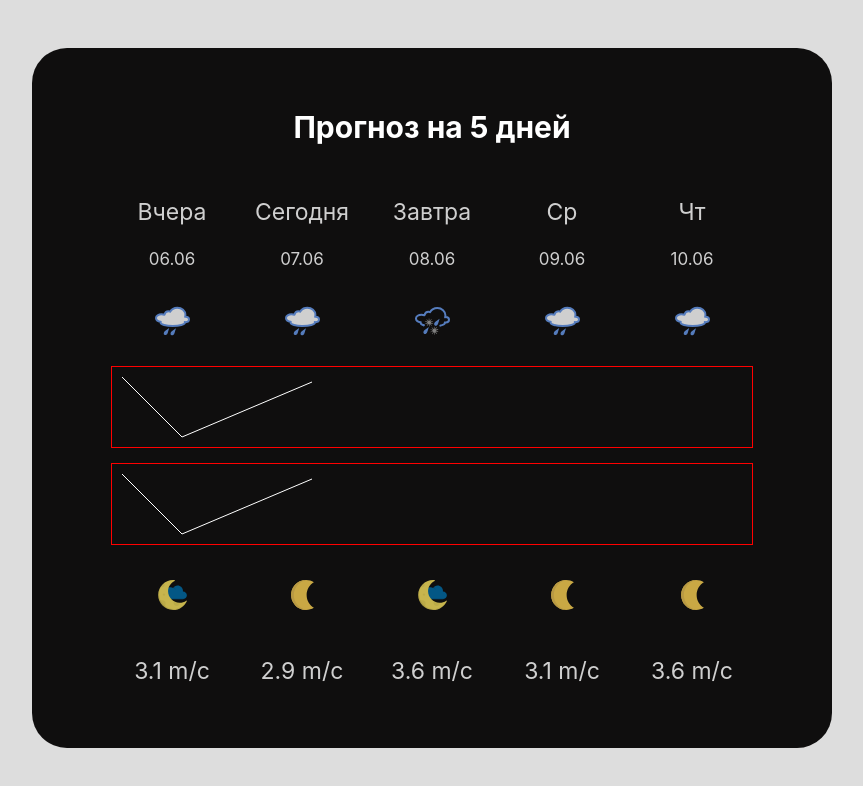
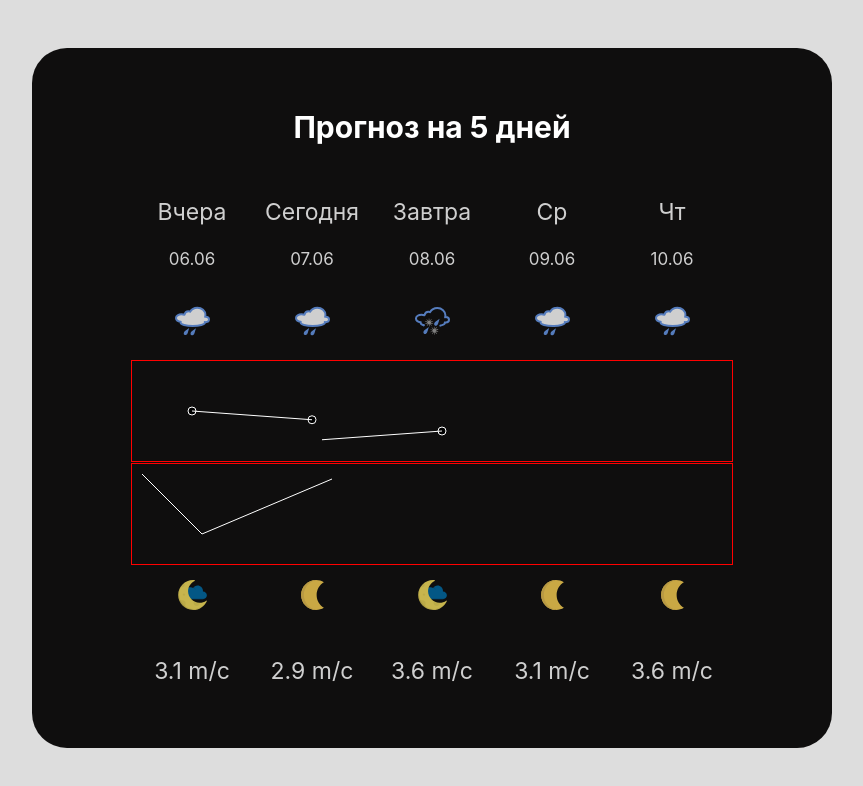
Before and after one commit to sabrina34352/weather-app, a React (Create React App) app: page / in a window 1280 px wide. Shown: the top 786 px of the page, without its empty margins (208-1071 px from the left). Built offline with nearby package versions, Linux system fonts and the light colour scheme.

Commit message:
graph fixes

```diff
--- a/src/components/Forecast.js
+++ b/src/components/Forecast.js
@@ -3,9 +3,9 @@ import cloudwithrain from "../assets/cloudwithrain.svg";
 import cloudwithrainandstorm from "../assets/cloudwithstorm.svg";
 import moon from "../assets/moonReal.svg";
 import moonandcloud from "../assets/moonAndClouds.svg";
-import React from "react";
 import ForecastGraph from "../components/ForecastGraph";
 import ForecastGraphNight from "../components/ForecastGraphNight";
+import React, { useRef, useEffect, useState } from "react";
 
 const days = [
   {
@@ -46,13 +46,33 @@ const days = [
 ];
 
 function Forecast() {
+  const divRef = useRef(null);
+  const childRef = useRef(null);
+  const [dataExists, setDataExists] = useState({});
+
+  useEffect(() => {
+    let widthMiddle = divRef.current.offsetWidth;
+    let WidthOfChild = childRef.current.offsetWidth;
+    console.log("Width of child: ", WidthOfChild);
+    //width of the parent container divided by the number of elements and divided by 2 to find the middle
+    // width of child container to be able to draw a line to ny exact pixels
+    setDataExists({
+      startingPoint: widthMiddle / 10,
+      widthOfContainers: WidthOfChild,
+    });
+  }, []);
   return (
     <>
-      <div className={forecastCSS.mainContainer}>
-        <ForecastGraph />
-        <ForecastGraphNight />
+      <div className={forecastCSS.mainContainer} ref={divRef}>
+        {Object.keys(dataExists).length !== 0 && (
+          <>
+            <ForecastGraph props={dataExists} />
+            <ForecastGraphNight />
+          </>
+        )}
+
         {days.map((bud) => (
-          <div className={forecastCSS.eachDay} key={bud.day}>
+          <div className={forecastCSS.eachDay} ref={childRef} key={bud.day}>
             <p className={forecastCSS.bigFont}>{bud.day}</p>
             <p className={forecastCSS.smallFont}>{bud.date}</p>
             <img
@@ -70,7 +90,6 @@ function Forecast() {
             <p className={forecastCSS.bigFont}>{bud.wind}</p>
           </div>
         ))}
-
       </div>
     </>
   );
--- a/src/components/ForecastGraph.js
+++ b/src/components/ForecastGraph.js
@@ -1,16 +1,60 @@
 import React from "react";
 import forecastCSS from "../styles/forecast.module.css";
 
+const temperatureDay = [23, 23, 24, 24, 22];
+const temperatureNight = [13, 13, 14, 14, 13];
+
+// max degree - 25
+// min degree - 13
+// average degree = 25+13/2 = 19(no)
+// find the difference between either of degrees and the average degree(no)
+// the difference between max and min - 12degrees
+// 100/1.5~ = 83- the hegiht
+// how much is one degree (proportion)
+// 12degree == 83px
+// 1degree = 83px/12 = ~7px
+function ForecastGraph(props) {
+  let min = Math.min(...temperatureDay),
+    max = Math.max(...temperatureNight);
+  let difference = max - min;
+  let maxHeight = 70;
+  let degreeOfChange = Math.abs(maxHeight / difference);
+  console.log(props.props.startingPoint);
   const temperatureData = [
-  { x1: "10", y1: "10", x2: "70", y2: "70" },
-  { x1: "70", y1: "70", x2: "200", y2: "15" },
-
+    {
+      x1: props.props.startingPoint,
+      y1: 50,
+      x2: props.props.startingPoint + props.props.widthOfContainers,
+      y2: 50 + degreeOfChange,
+    },
+    {
+      x1: 65 + 120 + 5,
+      y1: 70 + degreeOfChange,
+      x2: 65 + 5 + 120 + 120,
+      y2: 70 + degreeOfChange - degreeOfChange,
+    },
   ];
-function ForecastGraph() {
   return (
     <>
       <svg className={forecastCSS.graph}>
+        <circle
+          cx={temperatureData[0].x1}
+          cy={temperatureData[0].y1}
+          r="4px"
+          stroke="white"
+          strokeWidth="1"
+          fill="black"
+        />
         {temperatureData.map((each, key) => (
+          <g key={key}>
+            <circle
+              cx={each.x2}
+              cy={each.y2}
+              r="4px"
+              stroke="white"
+              strokeWidth="1"
+              fill="black"
+            />
             <line
               x1={each.x1}
               y1={each.y1}
@@ -18,6 +62,7 @@ function ForecastGraph() {
               y2={each.y2}
               stroke="white"
             />
+          </g>
         ))}
       </svg>
     </>
--- a/src/styles/forecast.module.css
+++ b/src/styles/forecast.module.css
@@ -27,7 +27,7 @@
   display: flex;
   align-items: center;
   justify-content: center;
-  gap: 10px;
+  /* gap: 10px; */
   position: relative;
 }
 
@@ -43,8 +43,8 @@
 
 .graph {
   position: absolute;
-  top: 37%;
-  height:80px;
+  top: 36%;
+  height:100px;
   border:1px solid red;
   width:100%;
 }
```
Lines whose indentation alone changed are shown as unchanged.
